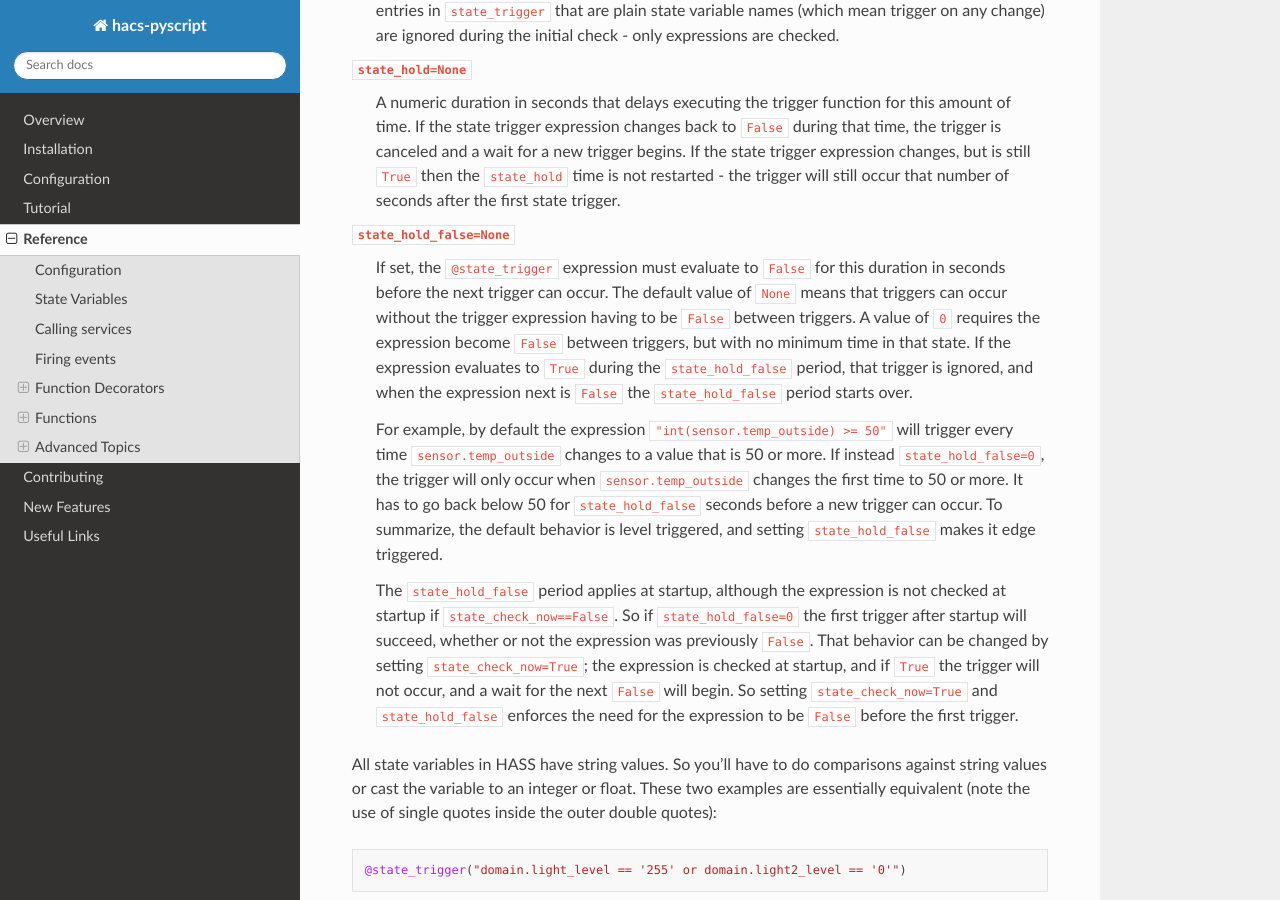
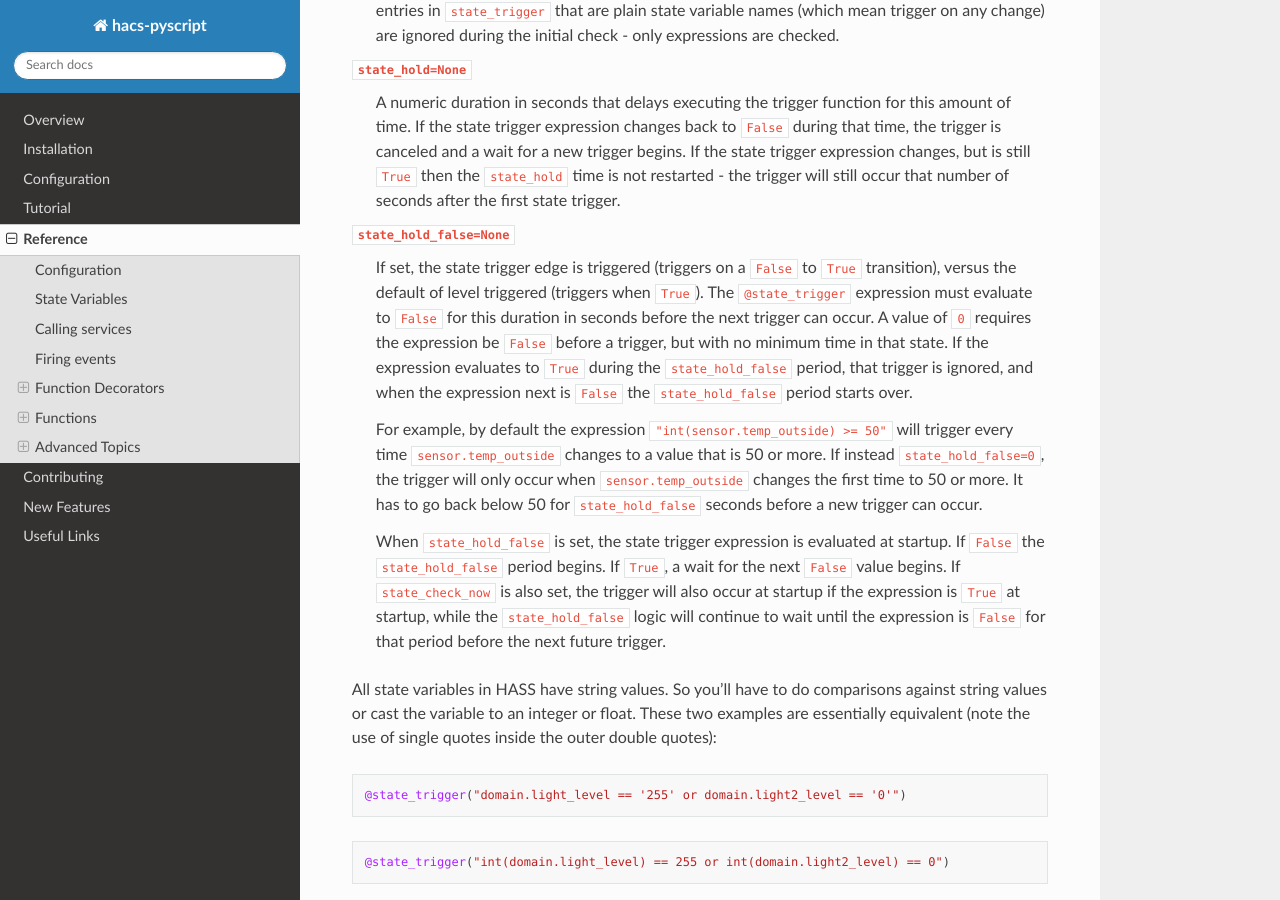
Before and after one commit to custom-components/pyscript, a Sphinx documentation site: the page built from docs/reference.rst, in a window 1280 px wide and 900 px high, scrolled down 6539 px. Built offline with Sphinx 7.4.7 and the Read the Docs theme 2.0.0, drawn with Linux system fonts in a browser that asks for light colours.

Commit message:
updated state trigger state_hold_false startup logic; see #95

```diff
--- a/docs/reference.rst
+++ b/docs/reference.rst
@@ -303,27 +303,24 @@ Optional arguments are:
   that number of seconds after the first state trigger.
 
 ``state_hold_false=None``
-  If set, the ``@state_trigger`` expression must evaluate to ``False`` for this duration in seconds
-  before the next trigger can occur. The default value of ``None`` means that triggers can occur
-  without the trigger expression having to be ``False`` between triggers. A value of ``0`` requires
-  the expression become ``False`` between triggers, but with no minimum time in that state.
-  If the expression evaluates to ``True`` during the ``state_hold_false`` period, that trigger is
-  ignored, and when the expression next is ``False`` the ``state_hold_false`` period starts over.
+  If set, the state trigger edge is triggered (triggers on a ``False`` to ``True`` transition),
+  versus the default of level triggered (triggers when ``True``). The ``@state_trigger`` expression
+  must evaluate to ``False`` for this duration in seconds before the next trigger can occur.
+  A value of ``0`` requires the expression be ``False`` before a trigger, but with no minimum
+  time in that state. If the expression evaluates to ``True`` during the ``state_hold_false`` period,
+  that trigger is ignored, and when the expression next is ``False`` the ``state_hold_false`` period
+  starts over.
 
   For example, by default the expression ``"int(sensor.temp_outside) >= 50"`` will trigger every
-  time ``sensor.temp_outside`` changes to a value that is 50 or more.  If instead
-  ``state_hold_false=0``, the trigger will only occur when ``sensor.temp_outside`` changes the first
-  time to 50 or more. It has to go back below 50 for ``state_hold_false`` seconds before a new
-  trigger can occur. To summarize, the default behavior is level triggered, and setting ``state_hold_false``
-  makes it edge triggered.
-
-  The ``state_hold_false`` period applies at startup, although the expression is not checked at
-  startup if ``state_check_now==False``. So if ``state_hold_false=0`` the first trigger after startup
-  will succeed, whether or not the expression was previously ``False``. That behavior can be changed
-  by setting ``state_check_now=True``; the expression is checked at startup, and if ``True`` the
-  trigger will not occur, and a wait for the next ``False`` will begin. So setting ``state_check_now=True``
-  and ``state_hold_false`` enforces the need for the expression to be ``False`` before the first
-  trigger.
+  time ``sensor.temp_outside`` changes to a value that is 50 or more.  If instead ``state_hold_false=0``,
+  the trigger will only occur when ``sensor.temp_outside`` changes the first time to 50 or more.
+  It has to go back below 50 for ``state_hold_false`` seconds before a new trigger can occur.
+
+  When ``state_hold_false`` is set, the state trigger expression is evaluated at startup. If ``False``
+  the ``state_hold_false`` period begins. If ``True``, a wait for the next ``False`` value begins.
+  If ``state_check_now`` is also set, the trigger will also occur at startup if the expression is
+  ``True`` at startup, while the ``state_hold_false`` logic will continue to wait until the expression
+  is ``False`` for that period before the next future trigger.
 
 All state variables in HASS have string values. So you’ll have to do comparisons against string
 values or cast the variable to an integer or float. These two examples are essentially equivalent
```
Also changed, not shown: docs/new_features.rst (+8 -8 lines), 2 other files.
